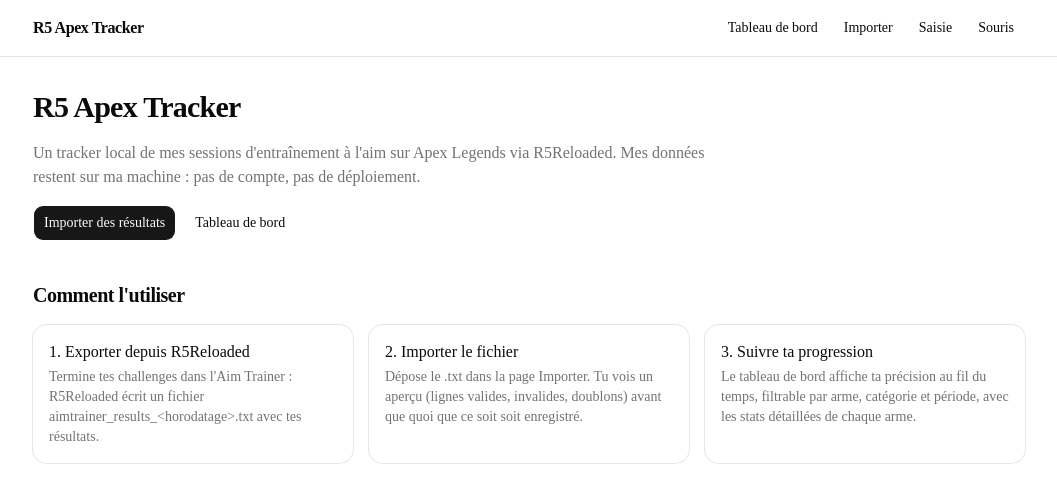
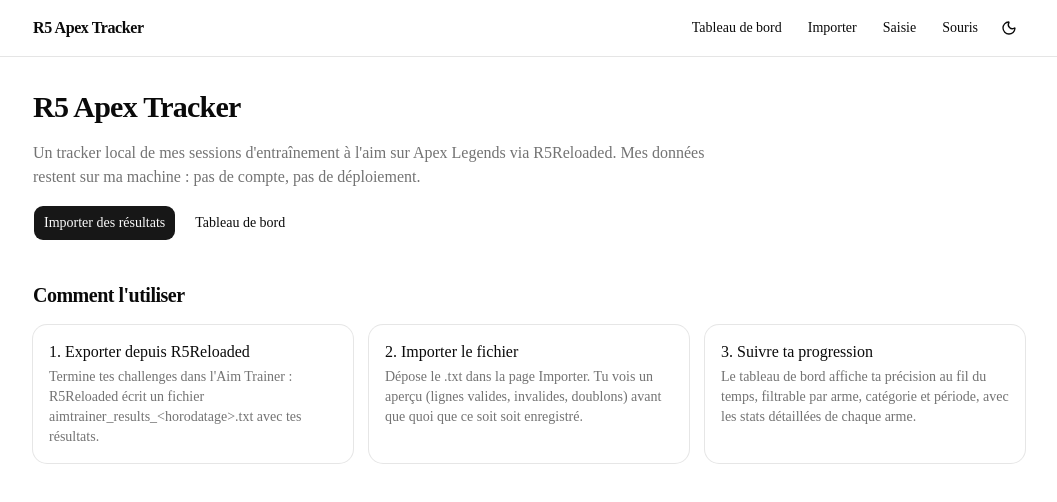
Before and after one commit to Melvunx/r5reloaded-tracker, a Next.js app: page / in a window 1280 px wide. Shown: the top 502 px of the page, without its empty margins (111-1168 px from the left). Built offline with nearby package versions, Linux system fonts and the light colour scheme.

Commit message:
feat(theme): ajoute le thème sombre et son bouton de bascule

```diff
--- a/app/layout.tsx
+++ b/app/layout.tsx
@@ -1,6 +1,7 @@
 import type { Metadata } from "next";
 import { Geist, Geist_Mono } from "next/font/google";
 import { SiteHeader } from "@/components/site-header";
+import { ThemeProvider } from "@/components/theme-provider";
 import { Toaster } from "@/components/ui/sonner";
 import "./globals.css";
 
@@ -21,11 +22,13 @@
 
 export default function RootLayout({ children }: LayoutProps<"/">) {
   return (
-    <html lang="fr" className={`${geistSans.variable} ${geistMono.variable} h-full antialiased`}>
+    <html lang="fr" className={`${geistSans.variable} ${geistMono.variable} h-full antialiased`} suppressHydrationWarning>
       <body className="min-h-full flex flex-col">
-        <SiteHeader />
-        <main className="mx-auto w-full max-w-5xl flex-1 px-4 py-8">{children}</main>
-        <Toaster />
+        <ThemeProvider attribute="class" defaultTheme="system" enableSystem disableTransitionOnChange>
+          <SiteHeader />
+          <main className="mx-auto w-full max-w-5xl flex-1 px-4 py-8">{children}</main>
+          <Toaster />
+        </ThemeProvider>
       </body>
     </html>
   );
--- a/src/components/site-header.tsx
+++ b/src/components/site-header.tsx
@@ -1,4 +1,5 @@
 import Link from "next/link";
+import { ThemeToggle } from "@/components/theme-toggle";
 import { buttonVariants } from "@/components/ui/button";
 
 const LINKS = [
@@ -21,6 +22,7 @@
               {label}
             </Link>
           ))}
+          <ThemeToggle />
         </nav>
       </div>
     </header>
--- /dev/null
+++ b/src/components/theme-provider.tsx
@@ -0,0 +1,8 @@
+"use client";
+
+import { ThemeProvider as NextThemesProvider } from "next-themes";
+import type { ComponentProps } from "react";
+
+export function ThemeProvider(props: ComponentProps<typeof NextThemesProvider>) {
+  return <NextThemesProvider {...props} />;
+}
--- /dev/null
+++ b/src/components/theme-toggle.tsx
@@ -0,0 +1,25 @@
+"use client";
+
+import { MoonIcon, SunIcon } from "lucide-react";
+import { useTheme } from "next-themes";
+import { Button } from "@/components/ui/button";
+
+/**
+ * Bascule clair / sombre. Le thème réel n'est connu que côté client : les deux icônes sont rendues et la classe `dark`
+ * (posée par next-themes avant l'hydratation) choisit laquelle afficher, ce qui évite tout décalage serveur / client.
+ */
+export function ThemeToggle() {
+  const { resolvedTheme, setTheme } = useTheme();
+
+  return (
+    <Button
+      variant="ghost"
+      size="icon"
+      aria-label="Changer de thème"
+      onClick={() => setTheme(resolvedTheme === "dark" ? "light" : "dark")}
+    >
+      <SunIcon className="hidden dark:block" />
+      <MoonIcon className="dark:hidden" />
+    </Button>
+  );
+}
```
Also changed, not shown: 1 other file (tests, documents, lock files or other folders).
